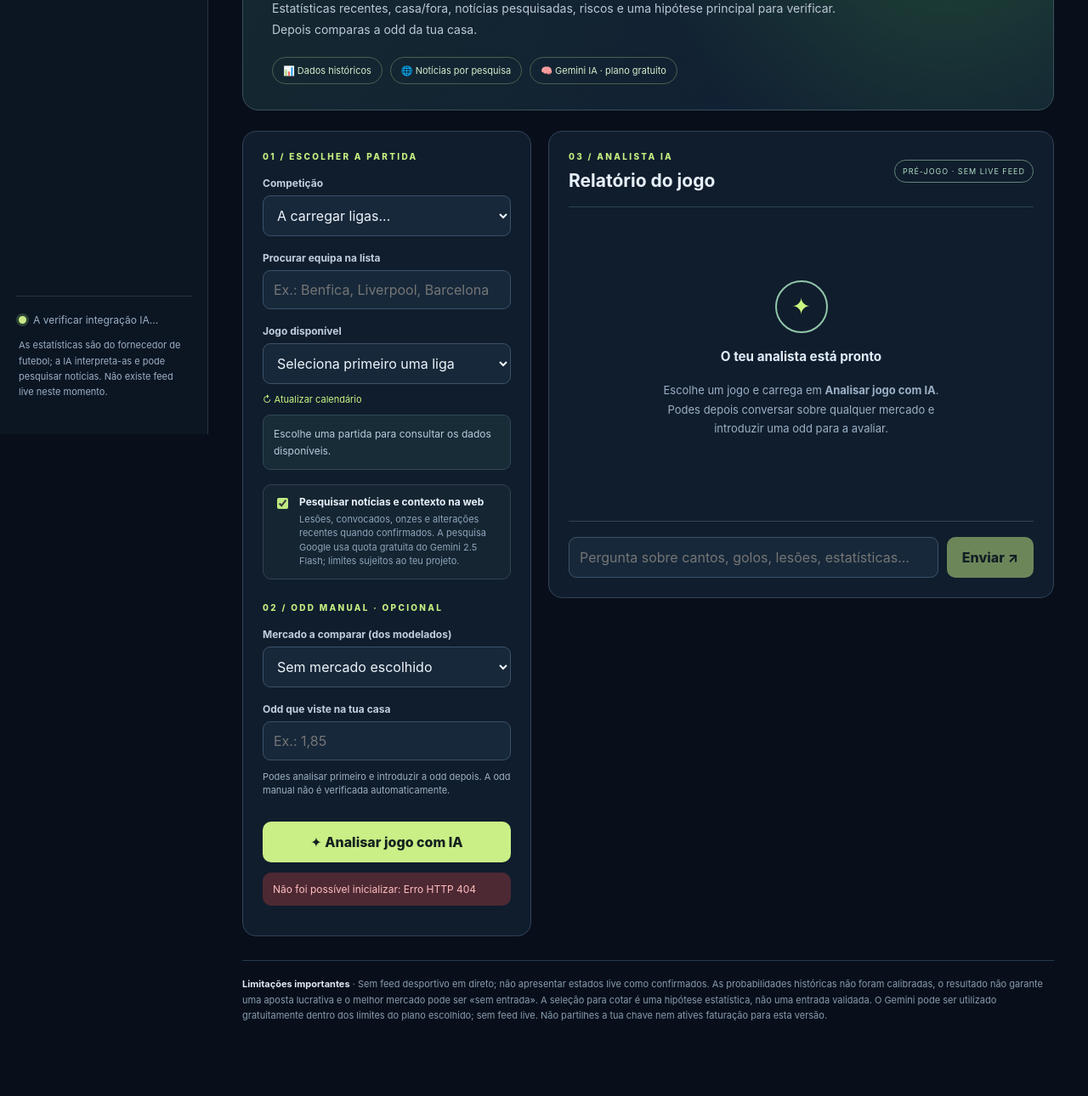
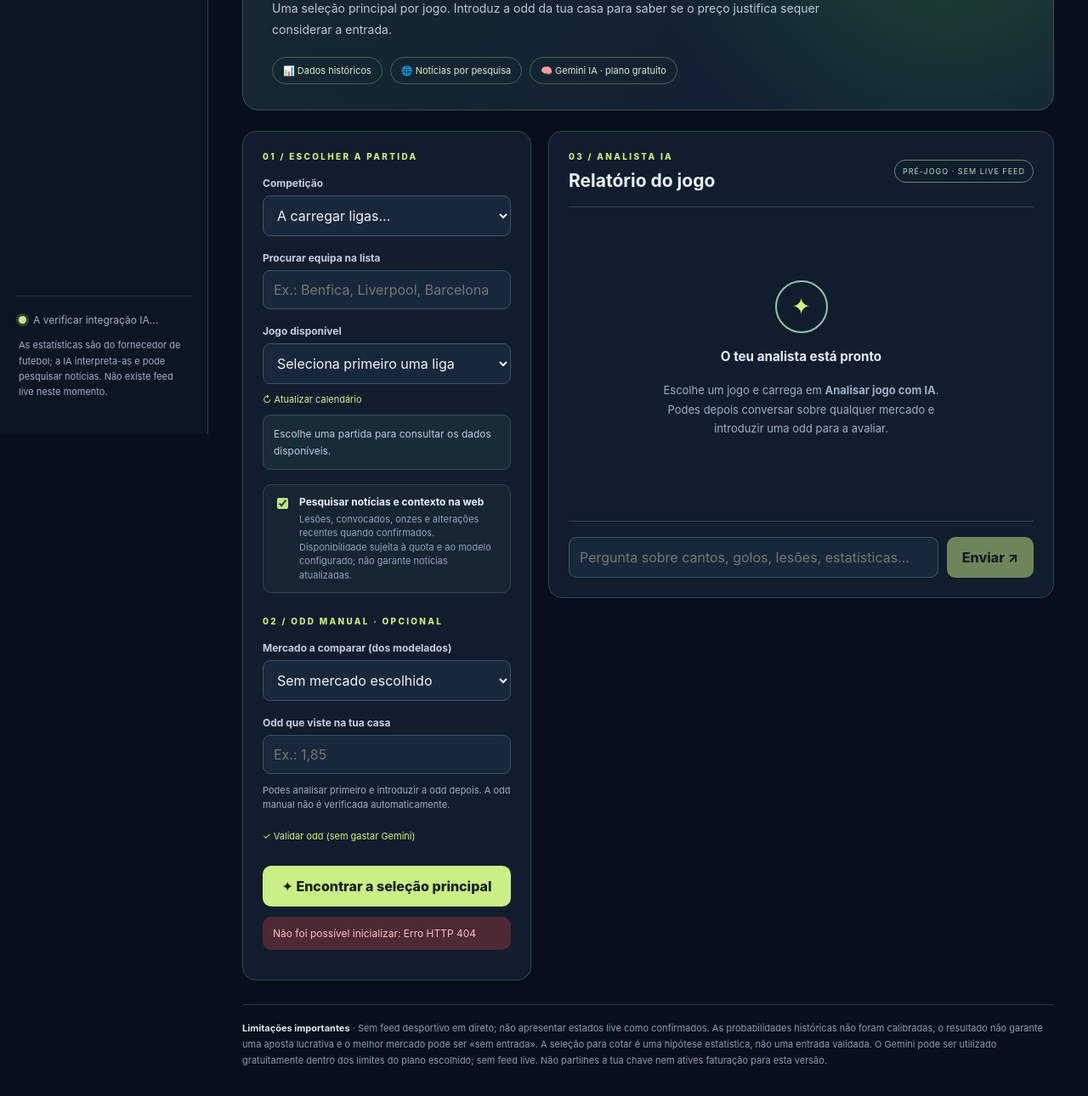
Before and after one commit to miguelsilva29121999-max/football-value-lab-web, a website: page public/assistant.html in a window 1280 px wide. Shown: the part 289-1579 px from the top of the page at 85% size. Drawn offline with Linux system fonts and the light colour scheme; no server answers.

Commit message:
v5.4: prominent manual-odd validation and concise selection UI

```diff
--- a/public/assistant.html
+++ b/public/assistant.html
@@ -1,22 +1,23 @@
 <!doctype html>
-<html lang="pt-PT"><head><meta charset="utf-8"><meta name="viewport" content="width=device-width,initial-scale=1"><title>Football Value Lab Web 5.3.1 · Assistente IA</title><link rel="icon" href="/favicon.svg"><link rel="stylesheet" href="/assistant.css"></head>
+<html lang="pt-PT"><head><meta charset="utf-8"><meta name="viewport" content="width=device-width,initial-scale=1"><title>Football Value Lab Web 5.4 · Assistente IA</title><link rel="icon" href="/favicon.svg"><link rel="stylesheet" href="/assistant.css"></head>
 <body><div class="app">
- <aside class="sidebar"><a class="logo" href="/ai"><span class="mark">V<span>•</span></span><div><strong>FOOTBALL VALUE</strong><small>INTELLIGENCE · WEB V5.3.1</small></div></a>
+ <aside class="sidebar"><a class="logo" href="/ai"><span class="mark">V<span>•</span></span><div><strong>FOOTBALL VALUE</strong><small>INTELLIGENCE · WEB V5.4</small></div></a>
   <div class="sidetitle">O TEU LABORATÓRIO</div><a class="nav active" href="/ai">✦ &nbsp; Assistente IA</a><a class="nav" href="/">◈ &nbsp; Ferramentas anteriores</a>
   <div class="sidebar-note"><span class="status-dot"></span><span id="api-state">A verificar integração IA...</span><p>As estatísticas são do fornecedor de futebol; a IA interpreta-as e pode pesquisar notícias. Não existe feed live neste momento.</p></div>
  </aside>
  <main><header class="topbar"><span>ANÁLISE FUTEBOLÍSTICA &nbsp; / &nbsp; ASSISTENTE IA</span><div id="today"></div></header>
- <section class="intro"><span class="eyebrow">NOVA FORMA DE ANALISAR</span><h1>Escolhe o jogo.<br><em>A IA investiga.</em></h1><p>Estatísticas recentes, casa/fora, notícias pesquisadas, riscos e uma hipótese principal para verificar. Depois comparas a odd da tua casa.</p><div class="pill-row"><span>📊 Dados históricos</span><span>🌐 Notícias por pesquisa</span><span>🧠 Gemini IA · plano gratuito</span></div></section>
+ <section class="intro"><span class="eyebrow">NOVA FORMA DE ANALISAR</span><h1>Escolhe o jogo.<br><em>A IA investiga.</em></h1><p>Uma seleção principal por jogo. Introduz a odd da tua casa para saber se o preço justifica sequer considerar a entrada.</p><div class="pill-row"><span>📊 Dados históricos</span><span>🌐 Notícias por pesquisa</span><span>🧠 Gemini IA · plano gratuito</span></div></section>
  <div class="content-grid"><section class="selection-panel"><div class="section-label">01 / ESCOLHER A PARTIDA</div><label for="league">Competição</label><select id="league"><option value="">A carregar ligas...</option></select>
  <label for="filter">Procurar equipa na lista</label><input id="filter" placeholder="Ex.: Benfica, Liverpool, Barcelona" autocomplete="off">
  <label for="fixture">Jogo disponível</label><select id="fixture"><option value="">Seleciona primeiro uma liga</option></select>
  <button id="refresh" class="quiet">↻ Atualizar calendário</button>
  <div id="fixture-preview" class="fixture-summary">Escolhe uma partida para consultar os dados disponíveis.</div><section id="quote-board" class="quote-board" hidden aria-live="polite"></section>
- <label class="check"><input id="research" type="checkbox" checked><span><strong>Pesquisar notícias e contexto na web</strong><small>Lesões, convocados, onzes e alterações recentes quando confirmados. A pesquisa Google usa quota gratuita do Gemini 2.5 Flash; limites sujeitos ao teu projeto.</small></span></label>
+ <label class="check"><input id="research" type="checkbox" checked><span><strong>Pesquisar notícias e contexto na web</strong><small>Lesões, convocados, onzes e alterações recentes quando confirmados. Disponibilidade sujeita à quota e ao modelo configurado; não garante notícias atualizadas.</small></span></label>
  <div class="section-label extra">02 / ODD MANUAL · OPCIONAL</div><label for="market">Mercado a comparar (dos modelados)</label><select id="market"><option value="">Sem mercado escolhido</option></select>
  <label for="price">Odd que viste na tua casa</label><input id="price" placeholder="Ex.: 1,85" inputmode="decimal">
  <p class="muted small">Podes analisar primeiro e introduzir a odd depois. A odd manual não é verificada automaticamente.</p>
- <button id="analyze" class="primary">✦ Analisar jogo com IA</button><p id="problem" class="error" hidden></p>
+ <button id="check-price" class="quiet check-price" type="button">✓ Validar odd (sem gastar Gemini)</button><div id="price-verdict" class="price-verdict" hidden aria-live="polite"></div>
+ <button id="analyze" class="primary">✦ Encontrar a seleção principal</button><p id="problem" class="error" hidden></p>
  </section>
  <section class="chat-panel"><div class="chat-top"><div><div class="section-label">03 / ANALISTA IA</div><h2 id="chat-title">Relatório do jogo</h2></div><span id="live-flag" class="badge">PRÉ-JOGO · SEM LIVE FEED</span></div>
  <div id="chat" class="chat"><div class="empty-chat"><div class="orb">✦</div><h3>O teu analista está pronto</h3><p>Escolhe um jogo e carrega em <b>Analisar jogo com IA</b>. Podes depois conversar sobre qualquer mercado e introduzir uma odd para a avaliar.</p></div></div>
```
